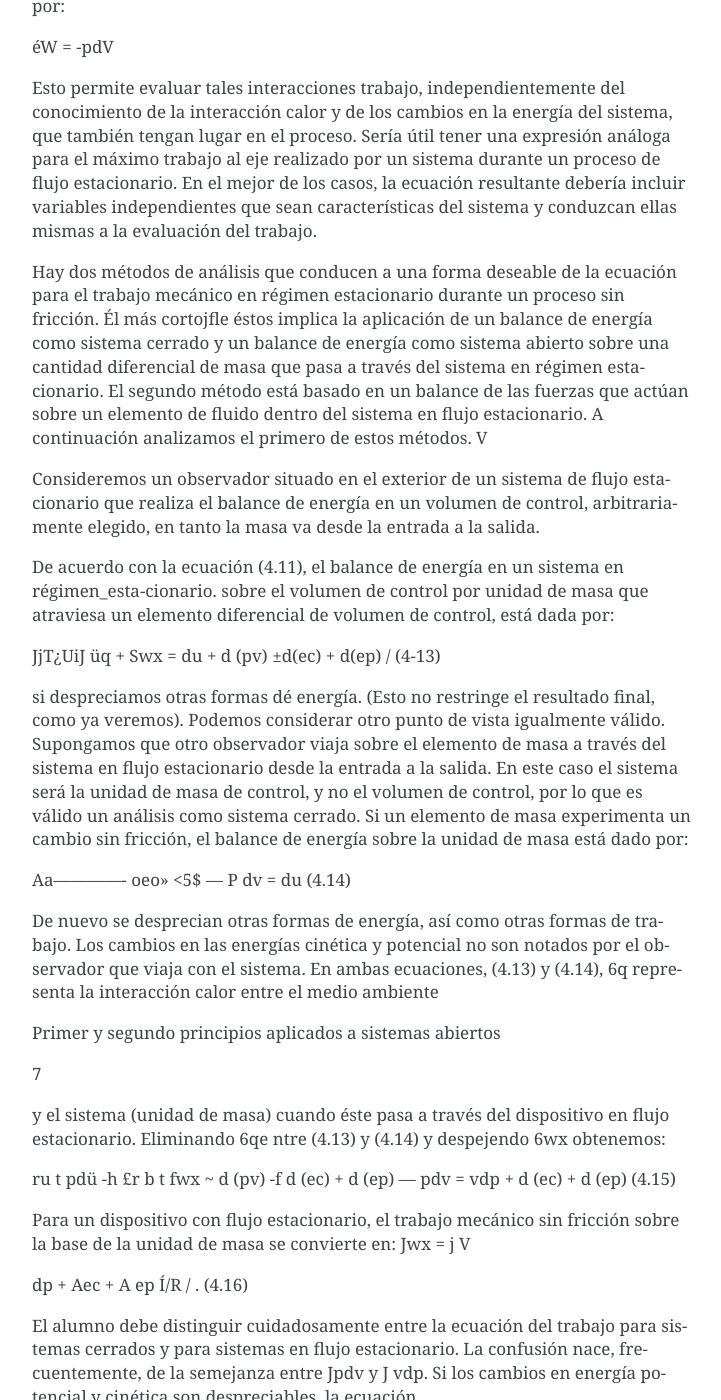
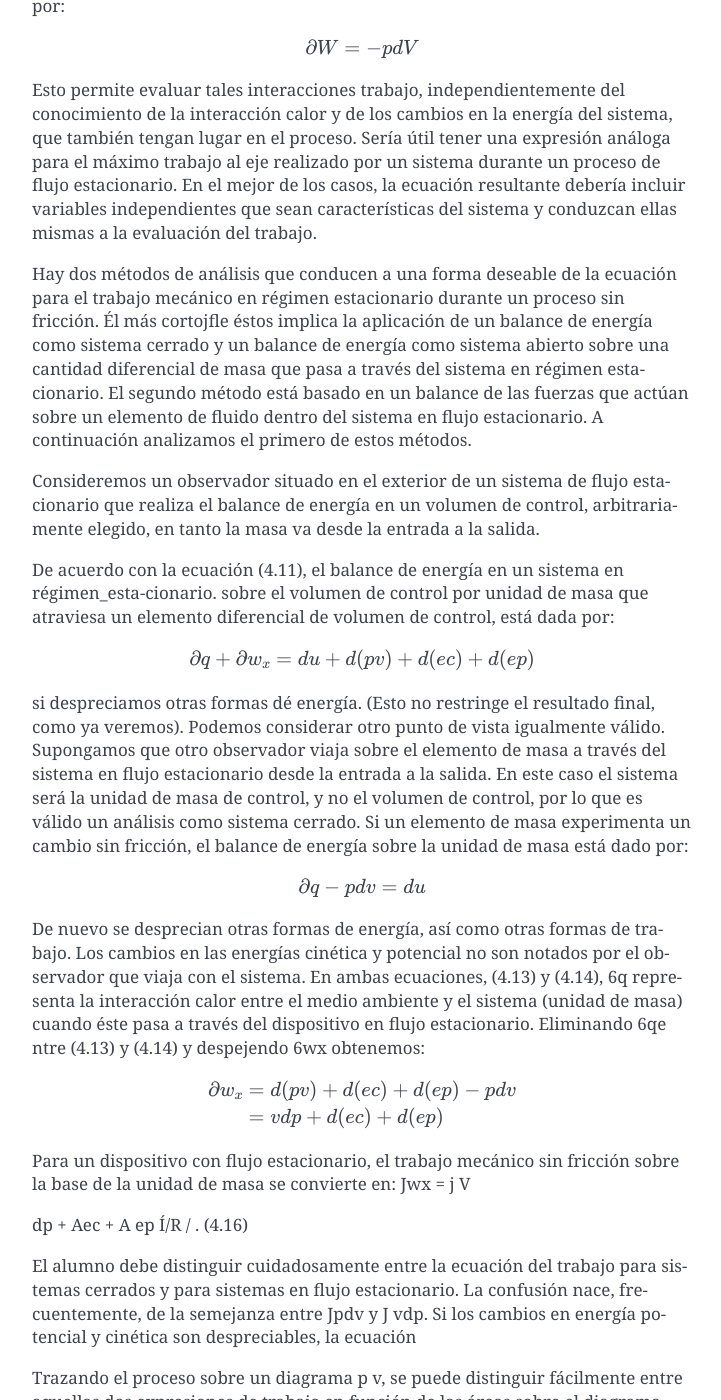
Before and after one commit to mantielero/termodinamica, a Sphinx documentation site: the page built from source/guion_primer_segundo_principios.rst, in a window 1280 px wide and 1400 px high, scrolled down 6375 px. Shown: the whole window, without its empty margins (388-1109 px from the left). Built offline with Sphinx 7.4.7, drawn with Linux system fonts in a browser that asks for light colours.

Commit message:
Update guion_primer_segundo_principios.rst

```diff
--- a/source/guion_primer_segundo_principios.rst
+++ b/source/guion_primer_segundo_principios.rst
@@ -208,38 +208,36 @@ Trabajo mecánico en flujo estacionario
 
 En el tema 2 vimos que el máximo trabajo mecánico realizado por un sistema cerrado cuando se desplaza su frontera, en ausencia de otros efectos, viene dado por:
 
-éW = -pdV
+.. math::
+
+   \partial W = -p dV
 
 Esto permite evaluar tales interacciones trabajo, independientemente del conocimiento de la interacción calor y de los cambios en la energía del sistema, que también tengan lugar en el proceso. Sería útil tener una expresión análoga para el máximo trabajo al eje realizado por un sistema durante un proceso de flujo estacionario. En el mejor de los casos, la ecuación resultante debería incluir variables independientes que sean características del sistema y conduzcan ellas mismas a la evaluación del trabajo.
 
 Hay dos métodos de análisis que conducen a una forma deseable de la ecuación para el trabajo mecánico en régimen estacionario durante un proceso sin fricción. Él más cortojfle éstos implica la aplicación de un balance de energía como sistema cerrado y un balance de energía como sistema abierto sobre una cantidad diferencial de masa que pasa a través del sistema en régimen estacionario. El segundo método está basado en un balance de las fuerzas que actúan sobre un elemento de fluido dentro del sistema en flujo estacionario. A continuación analizamos el primero de estos métodos.
-V
 
 Consideremos un observador situado en el exterior de un sistema de flujo estacionario que realiza el balance de energía en un volumen de control, arbitrariamente elegido, en tanto la masa va desde la entrada a la salida.
 
 De acuerdo con la ecuación (4.11), el balance de energía en un sistema en régimen_esta-cionario. sobre el volumen de control por unidad de masa que atraviesa un elemento diferencial de volumen de control, está dada por:
 
-JjT¿UiJ	üq + Swx = du + d (pv) ±d(ec) + d(ep) /	(4-13)
+.. math::
+
+   \partial q + \partial w_x = du + d(pv) + d(ec) + d(ep)
 
 si despreciamos otras formas dé energía. (Esto no restringe el resultado final, como ya veremos). Podemos considerar otro punto de vista igualmente válido. Supongamos que otro observador viaja sobre el elemento de masa a través del sistema en flujo estacionario desde la entrada a la salida. En este caso el sistema será la unidad de masa de control, y no el volumen de control, por lo que es válido un análisis como sistema cerrado. Si un elemento de masa experimenta un
 cambio sin fricción, el balance de energía sobre la unidad de masa está dado por:
 
-Aa-------------
-oeo»
-<5$ — P dv = du
-(4.14)
+.. math::
 
-De nuevo se desprecian otras formas de energía, así como otras formas de trabajo. Los cambios en las energías cinética y potencial no son notados por el observador que viaja con el sistema. En ambas ecuaciones, (4.13) y (4.14), 6q representa la interacción calor entre el medio ambiente
+   \partial q - pdv = du
 
-Primer y segundo principios aplicados a sistemas abiertos
+De nuevo se desprecian otras formas de energía, así como otras formas de trabajo. Los cambios en las energías cinética y potencial no son notados por el observador que viaja con el sistema. En ambas ecuaciones, (4.13) y (4.14), 6q representa la interacción calor entre el medio ambiente y el sistema (unidad de masa) cuando éste pasa a través del dispositivo en flujo estacionario. Eliminando 6qe ntre (4.13) y (4.14) y despejendo 6wx obtenemos:
 
-7
+.. math::
 
-y el sistema (unidad de masa) cuando éste pasa a través del dispositivo en flujo estacionario. Eliminando 6qe ntre (4.13) y (4.14) y despejendo 6wx obtenemos:
+   \partial w_x &= d(pv) + d(ec) + d(ep) - pdv \\
+    &= vdp + d(ec)+ d(ep)
 
-ru t pdü -h £r b	t
-fwx ~ d (pv) -f d (ec) + d (ep) — pdv = vdp + d (ec) + d (ep)
-(4.15)
 
 Para un dispositivo con flujo estacionario, el trabajo mecánico sin fricción sobre la base de la unidad de masa se convierte en:
 Jwx = j V
```
